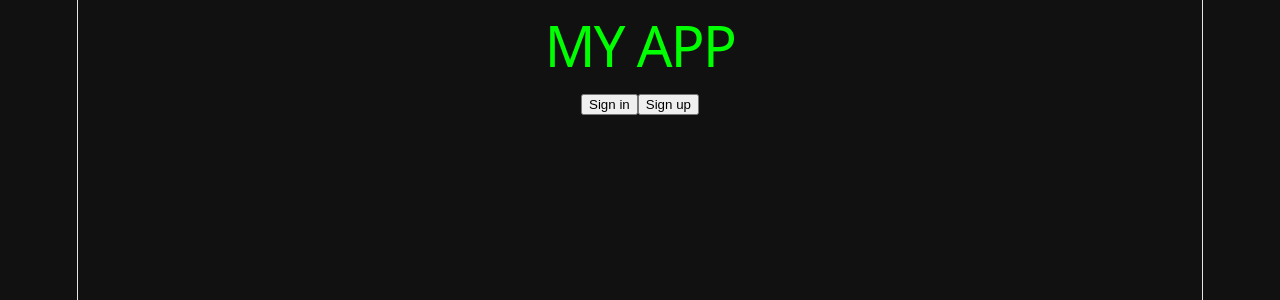
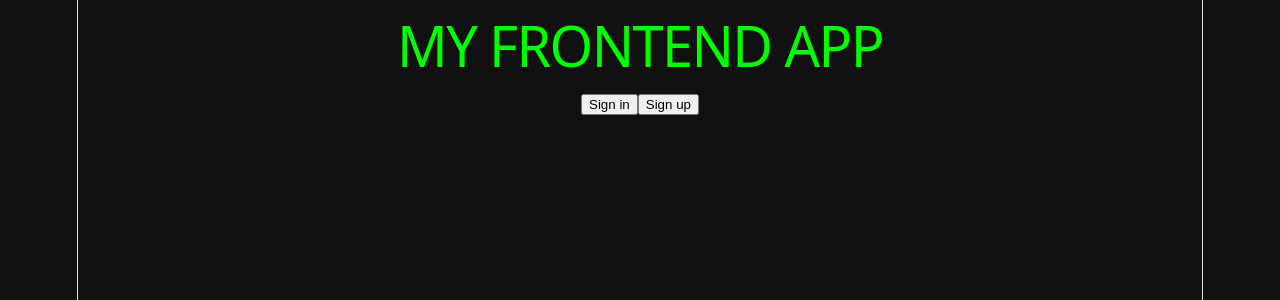
Before and after one commit to Anmol1578/Cyvion-Chat, a React app in the folder frontend/: page / in a window 1280 px wide. Shown: the top 300 px of the page. Built offline with nearby package versions, Linux system fonts and the light colour scheme; no server answers; the HTML template or start-up script is replaced by a standard one.

Commit message:
Update server.js

```diff
--- a/frontend/src/App.jsx
+++ b/frontend/src/App.jsx
@@ -8,7 +8,7 @@ function App() {
   return (
    <div>
 
-    <h1>MY APP</h1>
+    <h1>MY FRONTEND APP</h1>
 
           <header>
         <Show when="signed-out">
```
